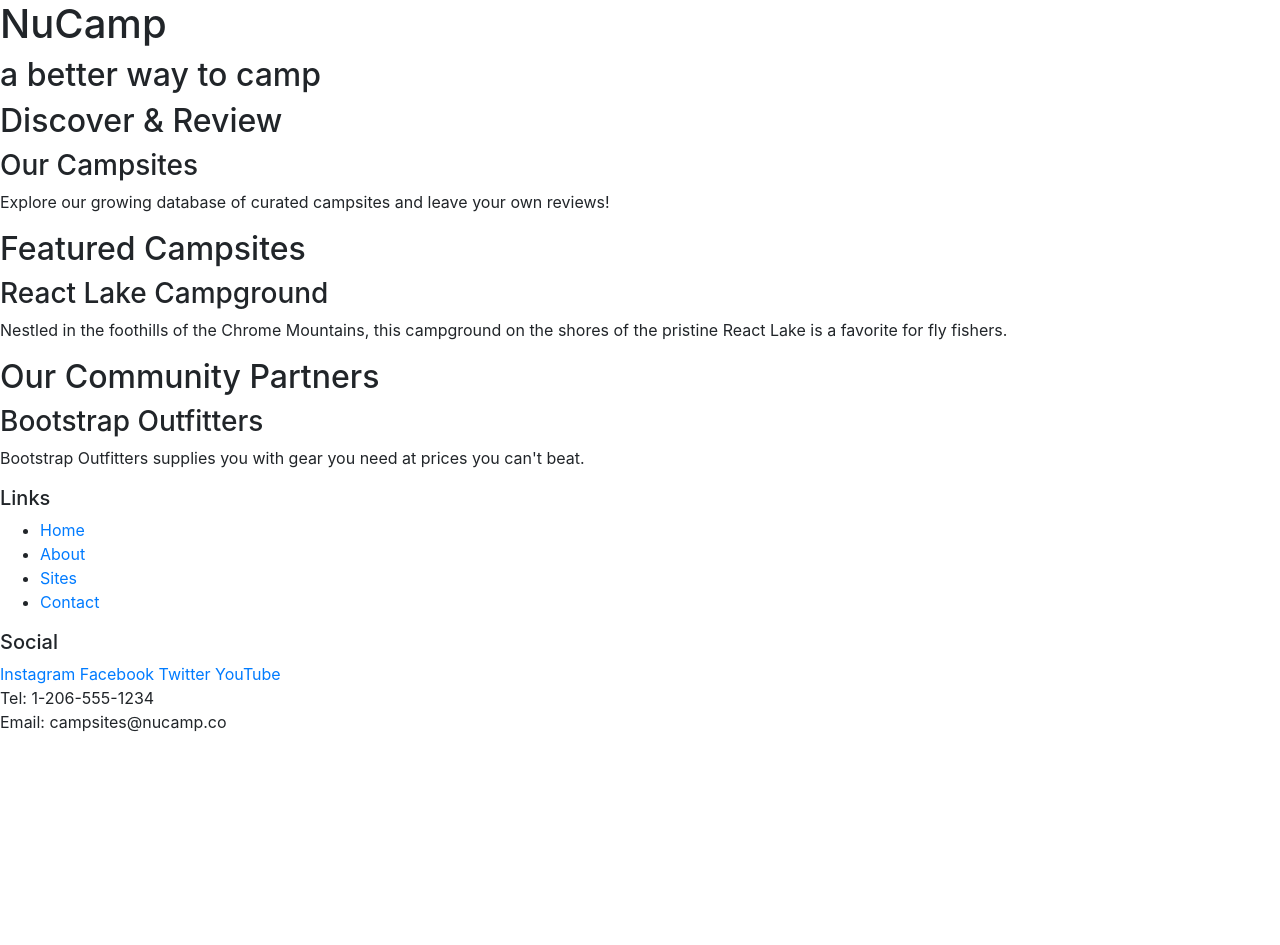
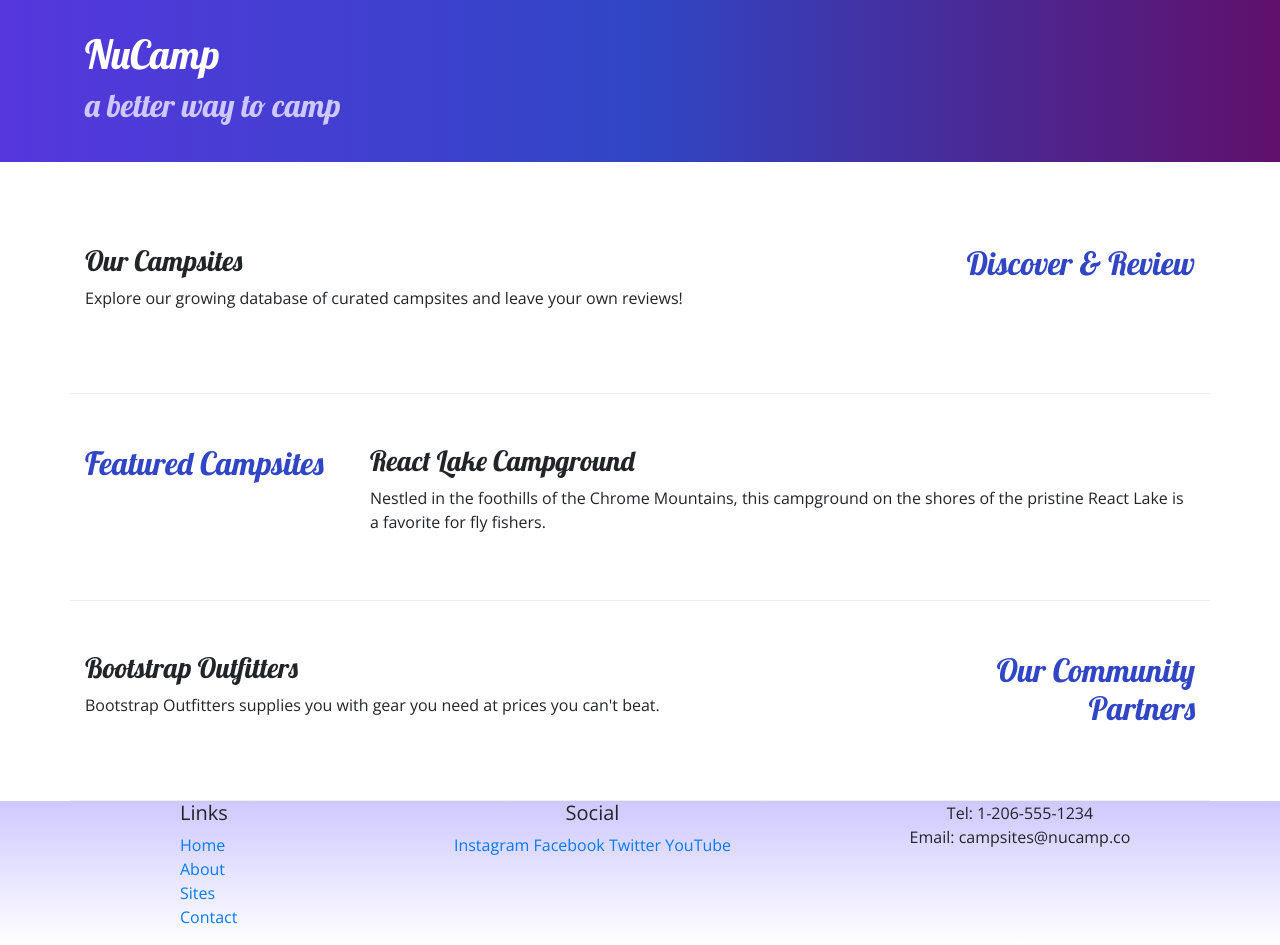
Before and after one commit to Braseff/My-First-Bootstrap-Site, a website: page index.html in a window 1280 px wide. Before the commit the page ends 800 px from the top, so only its background shows below. Drawn offline with nearby package versions, Linux system fonts and the light colour scheme.

Commit message:
Adding Custom Styles

```diff
--- /dev/null
+++ b/css/styles.css
@@ -0,0 +1,32 @@
+body {
+    font-family: "Open Sans", sans-serif;
+}
+
+h1, h2, h3 {
+    font-family: "Lobster", "cursive";
+}
+
+h2 {
+    color: #3046C5
+}
+
+header h2 {
+    color: #CEC8FF
+}
+
+footer {
+    background-image: linear-gradient(#CEC8FF, white);
+    padding: 20px 0,
+}
+
+.jumbotron {
+    padding: 30px;
+    background-image: linear-gradient(to right, #5637DD, #3046C5, #60106B);
+    color: white
+}
+
+.row-content {
+    padding: 50px 0;
+    border-bottom: 1px ridge;
+    min-height: 200px;
+}
--- a/index.html
+++ b/index.html
@@ -8,56 +8,82 @@
     <!-- Bootstrap CSS -->
     <link rel="stylesheet" href="node_modules/bootstrap/dist/css/bootstrap.min.css" />
 
+    <!-- Additional CSS must be placed after Bootstrap CSS -->
+    <link rel="stylesheet" href="https://fonts.googleapis.com/css?family=Lobster|Open+Sans" />
+    <link rel="stylesheet" href="css/styles.css" />
+
     <title>NuCamp: A Better Way To Camp</title>
 </head>
 
 <body>
 
-    <header>
-        <div>
+    <header class="jumbotron jumbotron-fluid">
+        <div class="container">
+            <div class="row">
+                <div class="col">
                     <h1>NuCamp</h1>
                     <h2>a better way to camp</h2>
                 </div>
+            </div>
+        </div>
     </header>
 
-    <div>
-        <h2>Discover & Review</h2>
+    <div class="container">
+        <div class="row row-content align-item-center">
+            <div class="col-sm-4 order-sm-last col-md-3">
+                <h2 class="text-sm-right">Discover & Review</h2>
+            </div>
+            <div class="col">
                 <h3>Our Campsites</h3>
                 <p>Explore our growing database of curated campsites and leave your own reviews!</p>
             </div>
+        </div>
 
-    <div>
+        <div class="row row-content align-item-center">
+            <div class="col-sm-4 col-md-3">
                 <h2>Featured Campsites</h2>
+            </div>
+            <div class="col">
                 <h3>React Lake Campground</h3>
                 <p>Nestled in the foothills of the Chrome Mountains, this campground on the shores of the pristine React Lake is a favorite for fly fishers.</p>
             </div>
+        </div>
 
-    <div>
-        <h2>Our Community Partners</h2>
+        <div class="row row-content align-item-center">
+            <div class="col-sm-4 order-sm-last col-md-3">
+                <h2 class="text-sm-right">Our Community Partners</h2>
+            </div>
+            <div class="col">
                 <h3>Bootstrap Outfitters</h3>
                 <p>Bootstrap Outfitters supplies you with gear you need at prices you can't beat.</p>
             </div>
+        </div>
+    </div>
 
     <footer>
-        <div>
+        <div class="container">
+            <div class="row">
+                <div class="col-4 col-sm-2 offset-1">
                     <h5>Links</h5>
-            <ul>
+                    <ul class="list-unstyled">
                         <li><a href="#">Home</a></li>
                         <li><a href="#">About</a></li>
                         <li><a href="#">Sites</a></li>
                         <li><a href="#">Contact</a></li>
                     </ul>
                 </div>
-        <div>
+                <div class="col-6 col-sm-5 text-center">
                     <h5>Social</h5>
                     <a href="http://instagram.com/">Instagram</a>
                     <a href="http://facebook.com/">Facebook</a>
                     <a href="http://twitter.com/">Twitter</a>
                     <a href="http://youtube.com/">YouTube</a>
                 </div>
-        <div>
+                <div class="col-sm-4 text-center">
                     Tel: 1-206-555-1234<br />
                     Email: campsites@nucamp.co
+                </div>
+            </div>
         </div>
     </footer>
 
```
Lines whose indentation alone changed are shown as unchanged.
